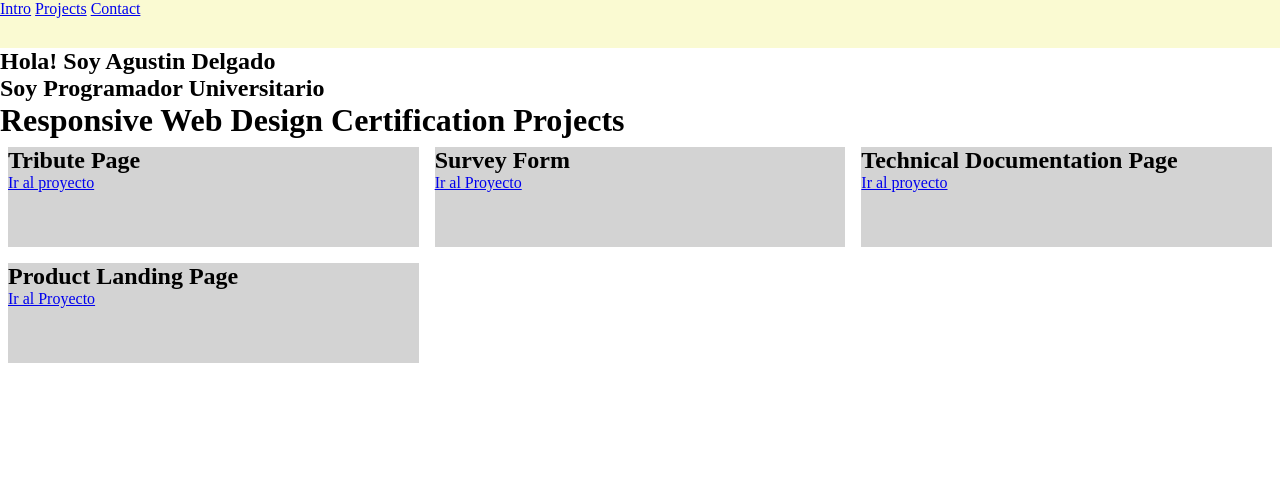
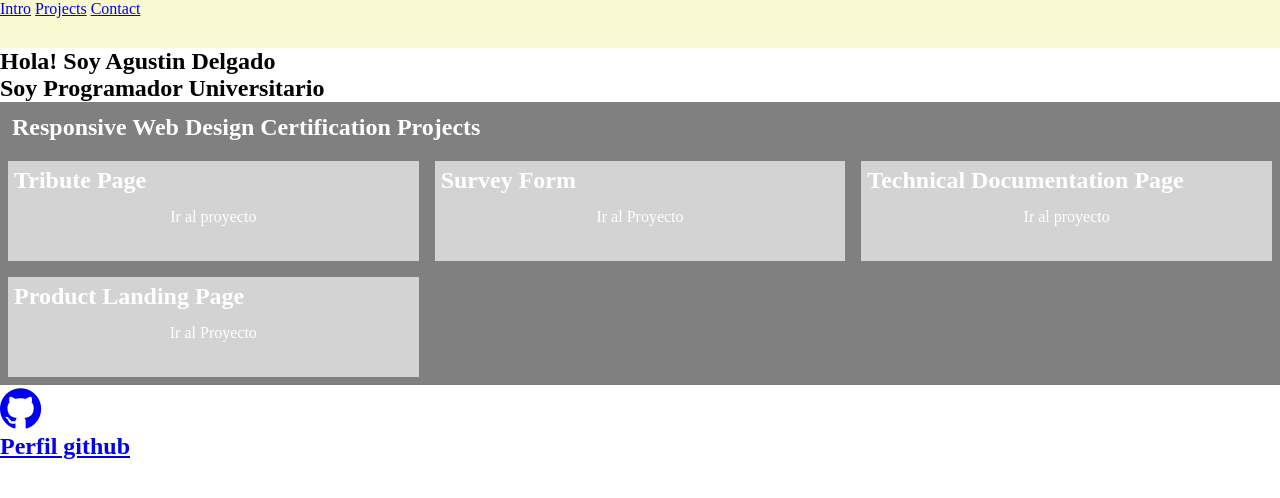
Before and after one commit to delgadoagustin/Personal-Porfolio-FCC, a plain HTML site: page index.html in a window 1280 px wide. Drawn offline with Linux system fonts and the light colour scheme.

Commit message:
Centered link to projects

```diff
--- a/index.html
+++ b/index.html
@@ -4,6 +4,7 @@
     <meta charset="UTF-8">
     <meta name="viewport" content="width=device-width, initial-scale=1.0">
     <link rel="stylesheet" href="styles.css">
+    <link rel="stylesheet" href="https://cdnjs.cloudflare.com/ajax/libs/font-awesome/4.7.0/css/font-awesome.min.css">
     <title>Document</title>
 </head>
 <body>
@@ -19,28 +20,34 @@
             <h1>Hola! Soy Agustin Delgado</h1>
             <h2>Soy Programador Universitario</h2>
         </section>
-        <h1>Responsive Web Design Certification Projects</h1>
+
         <section id="projects">
-            <div>
+            <h1>Responsive Web Design Certification Projects</h1>
+            <div class="project">
                 <h2 class="project-title">Tribute Page</h2>
-                <a href="https://github.com/delgadoagustin/Tribute-Page-FCC">Ir al proyecto</a>
+                <div class="link"><a href="https://github.com/delgadoagustin/Tribute-Page-FCC">Ir al proyecto</a></div>
             </div>
-            <div>
+            <div class="project">
                 <h2 class="project-title">Survey Form</h2>
-                <a href="https://github.com/delgadoagustin/Survey-Form-FCC">Ir al Proyecto</a>
+                <div class="link"><a href="https://github.com/delgadoagustin/Survey-Form-FCC">Ir al Proyecto</a></div>
             </div>
-            <div>
+            <div class="project">
                 <h2 class="project-title">Technical Documentation Page</h2>
-                <a href="https://github.com/delgadoagustin/Technical-Documentation-Page-FCC">Ir al proyecto</a>
+                <div class="link"><a href="https://github.com/delgadoagustin/Technical-Documentation-Page-FCC">Ir al proyecto</a></div>
             </div>
-            <div>
+            <div class="project">
                 <h2 class="project-title">Product Landing Page</h2>
-                <a href="https://github.com/delgadoagustin/Product-Landing-Page-FCC">Ir al Proyecto</a>
+                <div class="link"><a href="https://github.com/delgadoagustin/Product-Landing-Page-FCC">Ir al Proyecto</a></div>
             </div>
 
         </section>
         <section id="useful-links">
-
+            <div>
+                <a href="https://github.com/delgadoagustin">
+                    <i class="fa fa-github" style="font-size:48px"></i>
+                    <h2>Perfil github</h2>
+                </a>
+            </div>
         </section>
     </main>
 </body>
--- a/styles.css
+++ b/styles.css
@@ -2,16 +2,43 @@
     padding: 0;
     margin: 0;
 }
+#projects a{
+    display: inline-block;
+    text-decoration: none;
+    color: white;
+    text-align: center;
+    padding: 0.5em;
+}
 
 #projects{
+    background-color: gray;
+    text-decoration: none;
+    color: white;
     display: grid;
     grid-template-columns: repeat(3, 1fr);
 }
 
-#projects div{
+.project{
     background-color: lightgray;
     margin: 0.5em;
     height: 100px;
+    display: block;
+}
+
+#projects h1{
+    grid-column: 1/4;
+    color: white;
+    display: block;
+    padding: 0.5em;
+}
+
+.project-title{
+    padding: 0.25em;
+}
+
+.link{
+    text-align: center;
+    margin: 0;
 }
 
 #navbar{
```
